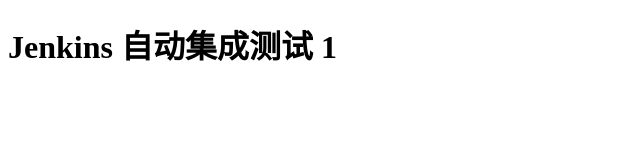
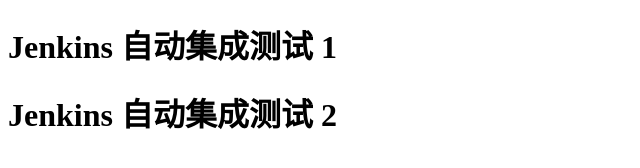
Before and after one commit to wangjunwe/jenkins-web-client-demo, a plain HTML site: page index.html in a window 1280 px wide. Shown: the whole page, without its empty margins (0-640 px from the left). Drawn offline with Linux system fonts and the light colour scheme.

Commit message:
首次提交代码。

```diff
--- a/index.html
+++ b/index.html
@@ -6,5 +6,8 @@
 </head>
 <body>
 <H1>Jenkins 自动集成测试 1</H1>
+
+<H1>Jenkins 自动集成测试 2</H1>
+
 </body>
 </html>
```
